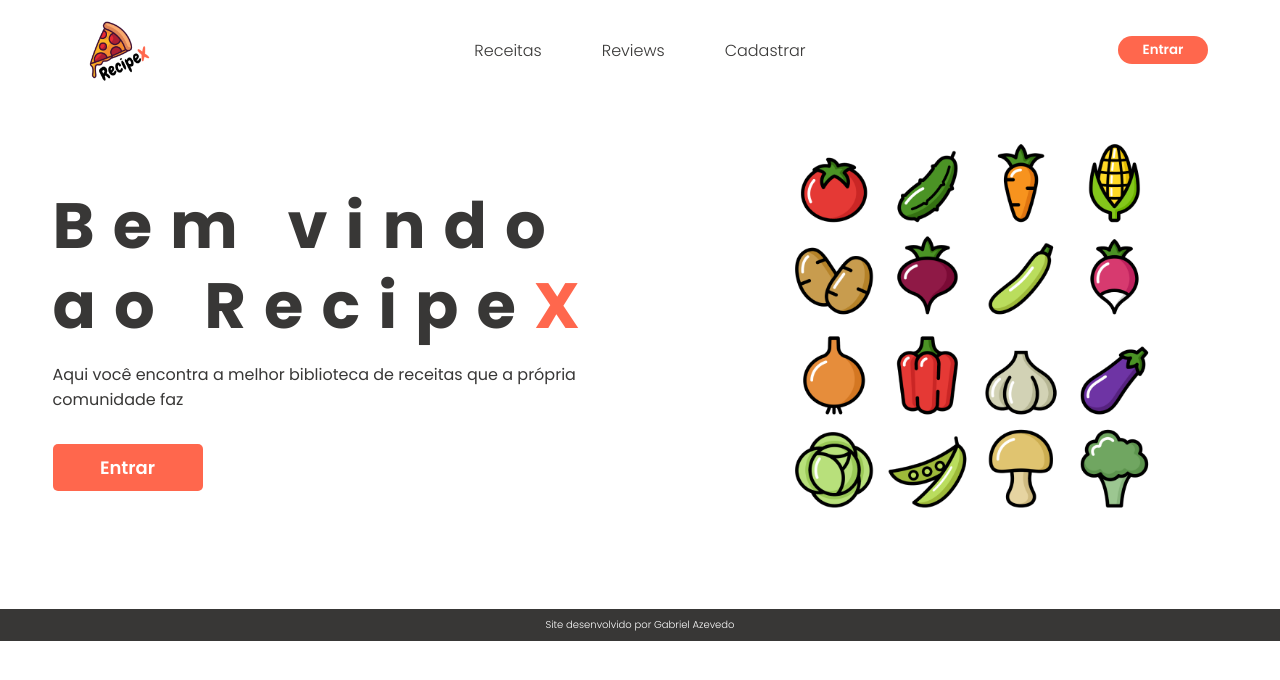
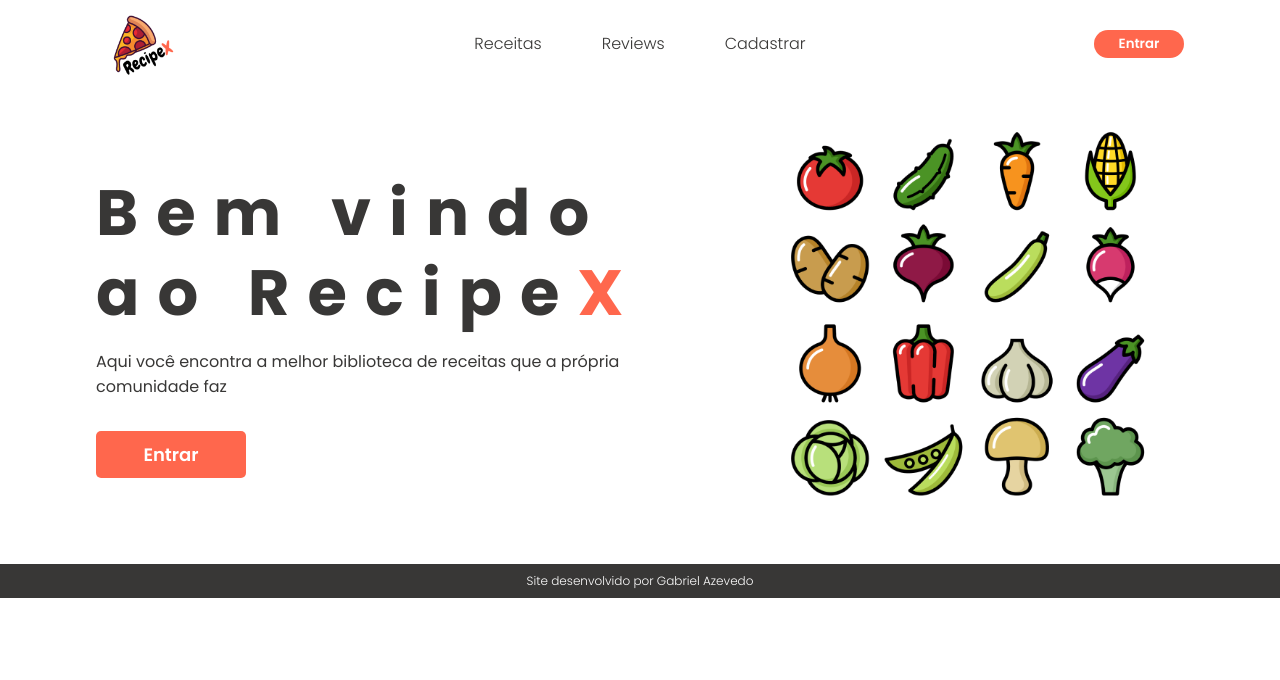
Before and after one commit to gabrielazevedoc/RECIPEx, a React (Create React App) app in the folder recipex-app/: page / in a window 1280 px wide. Shown: the top 680 px of the page. Built offline with nearby package versions, Linux system fonts and the light colour scheme.

Commit message:
fix: "changing css home page"

```diff
--- a/package.json
+++ b/package.json
@@ -6,6 +6,7 @@
   "author": "Gabriel Azevedo <gabrielazevedoc15@hotmail.com>",
   "license": "MIT",
   "dependencies": {
+    "react-icons": "^5.0.1",
     "sass": "^1.74.1"
   }
 }
--- a/recipex-app/src/components/Footer.scss
+++ b/recipex-app/src/components/Footer.scss
@@ -3,15 +3,13 @@
     background-color: #383736;
     display: flex;
     justify-content: center;
-    align-items: center;
     padding: 8px;
-    margin-top: 33px;
 
     p{
         color: #FFF;
         font-family: "Poppins", sans-serif;
         font-weight: 300;
         font-style: normal;
-        font-size: 10px;
+        font-size: 12px;
     }
 }
--- a/recipex-app/src/components/Header.jsx
+++ b/recipex-app/src/components/Header.jsx
@@ -3,8 +3,8 @@ import './Header.scss'
 
 const Header = () => {
     return(
-        <div className="Header">
-            <div className="Header-text">
+        <div className="Header-container">
+            <div className="Header-content">
                 <h1>Bem vindo ao Recipe<span>X</span></h1>
                 <p>Aqui você encontra a melhor biblioteca de receitas que a própria comunidade faz</p>
                 <button>Entrar</button>
--- a/recipex-app/src/components/Header.scss
+++ b/recipex-app/src/components/Header.scss
@@ -1,12 +1,12 @@
-.Header{
-    width: 100%;
+.Header-container{
+    width: 85%;
+    margin: auto;
     display: flex;
-    flex-direction: row;
-    justify-content: space-around;
+    justify-content: space-between;
     align-items: center;
 
-    .Header-text{
-        width: 600px;
+    .Header-content{
+        max-width: 600px;
         display: flex;
         flex-direction: column;
 
@@ -49,7 +49,6 @@
     .Header-img{
         img{
             max-width: 430px;
-            margin-right: 40px;
         };
     }
 }
--- a/recipex-app/src/components/NavBar.scss
+++ b/recipex-app/src/components/NavBar.scss
@@ -1,11 +1,9 @@
 .NavBar{
-    width: 100%;
-    height: 100px;
+    width: 85%;
+    margin: auto;
     display: flex;
-    flex-direction: row;
     justify-content: space-between;
     align-items: center;
-    padding: 17px 72px;
 
     .logo{
         width: 90px;
--- a/recipex-app/src/index.scss
+++ b/recipex-app/src/index.scss
@@ -6,6 +6,10 @@
 
 
 body {
+  height: 100%;
   margin: 0;
   font-family: "Poppins", sans-serif;
+  display: flex;
+  flex-direction: column;
+  justify-content: space-between;
 }
```
Also changed, not shown: 1 other file (tests, documents, lock files or other folders).
